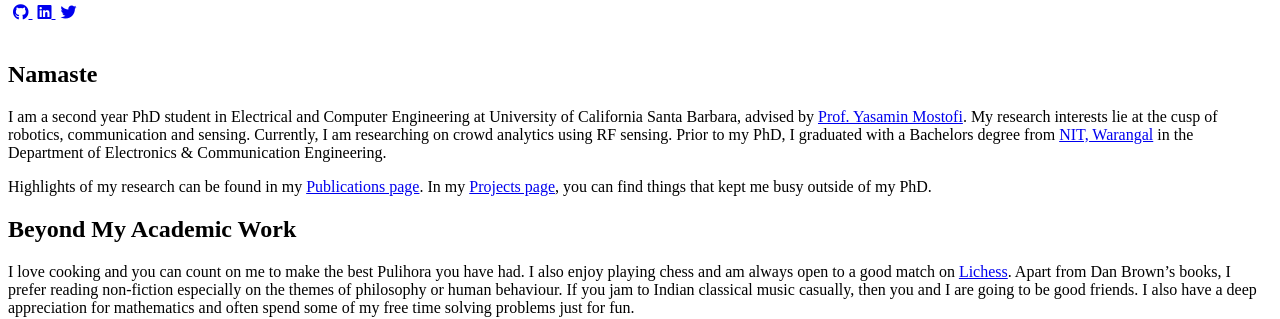
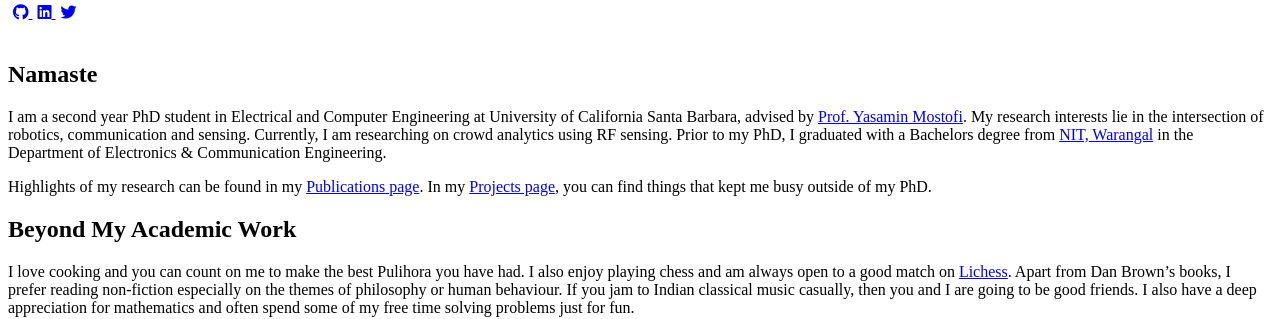
Before and after one commit to Kapi2910/kapi2910.github.io, a Jekyll site: the page built from index.md, in a window 1280 px wide and 900 px high, scrolled down 854 px. Shown: the part 465-784 px from the top of the window. Built offline with Jekyll 4.4.1, drawn with Linux system fonts in a browser that asks for light colours; nearby versions of some CDN libraries; some web fonts are replaced; a style sheet for code colours, icons or effects is not loaded.

Commit message:
Content Update 5

```diff
--- a/index.md
+++ b/index.md
@@ -7,7 +7,7 @@ permalink: /
 ---
 ## Namaste
 
-I am a second year PhD student in Electrical and Computer Engineering at University of California Santa Barbara, advised by [Prof. Yasamin Mostofi](https://web.ece.ucsb.edu/~ymostofi/). My research interests lie at the cusp of robotics, communication and sensing. Currently, I am researching on crowd analytics using RF sensing. Prior to my PhD, I graduated with a Bachelors degree from [NIT, Warangal](https://www.nitw.ac.in) in the Department of Electronics & Communication Engineering.
+I am a second year PhD student in Electrical and Computer Engineering at University of California Santa Barbara, advised by [Prof. Yasamin Mostofi](https://web.ece.ucsb.edu/~ymostofi/). My research interests lie in the intersection of robotics, communication and sensing. Currently, I am researching on crowd analytics using RF sensing. Prior to my PhD, I graduated with a Bachelors degree from [NIT, Warangal](https://www.nitw.ac.in) in the Department of Electronics & Communication Engineering.
 
 Highlights of my research can be found in my [Publications page](./publications/). In my [Projects page](./projects/), you can find things that kept me busy outside of my PhD.
 
```
Also changed, not shown: projects.md (+1 -1 lines).
